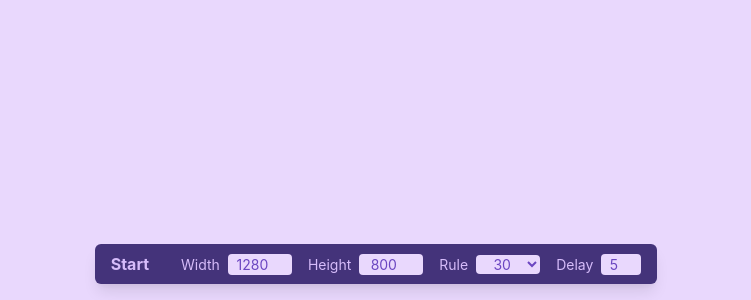
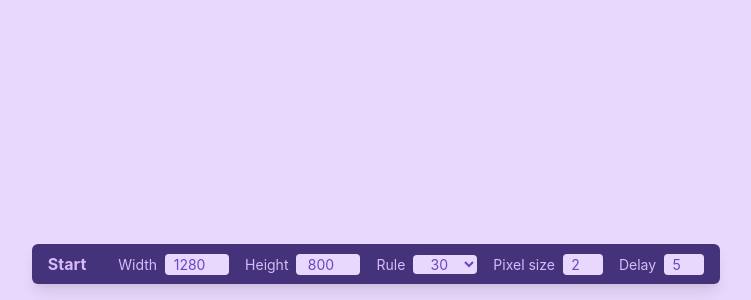
Before and after one commit to olvert/patterns, a Next.js app: page / in a window 1280 px wide. Shown: the part 500-800 px from the top of the page, without its empty margins (264-1015 px from the left). Built offline with nearby package versions, Linux system fonts and the light colour scheme.

Commit message:
add pixel size as option

```diff
--- a/logic/main.ts
+++ b/logic/main.ts
@@ -2,6 +2,7 @@ export type Config = {
   width: number,
   height: number,
   rule: string,
+  pixelSize: number,
   delay: number,
 }
 
@@ -41,10 +42,10 @@ const createNextRow = (currentRow: number[], rule: number[]): number[] => {
   return nextRow;
 };
 
-const drawRow = (context: CanvasRenderingContext2D, row: number[], rowIndex: number) => {
+const drawRow = (context: CanvasRenderingContext2D, row: number[], rowIndex: number, pixelSize: number) => {
   for (let i = 0; i < row.length; i += 1) {
     if (row[i] === 1) {
-      context.fillRect(i, rowIndex, 1, 1);
+      context.fillRect(i * pixelSize, rowIndex * pixelSize, pixelSize, pixelSize);
     }
   }
 };
@@ -57,7 +58,7 @@ export const computeAndDraw = async (context: CanvasRenderingContext2D, config:
   const rows = [axiom];
 
   for (let i = 0; i < config.height; i += 1) {
-    drawRow(context, rows[i], i);
+    drawRow(context, rows[i], i, config.pixelSize);
 
     const nextRow = createNextRow(rows[i], rule);
     rows.push(nextRow);
--- a/pages/index.tsx
+++ b/pages/index.tsx
@@ -33,6 +33,7 @@ const Home = (): JSX.Element => {
         width: mainRef.current.offsetWidth,
         height: mainRef.current.offsetHeight,
         rule: '30',
+        pixelSize: 2,
         delay: 5,
       });
     }
@@ -49,11 +50,11 @@ const Home = (): JSX.Element => {
           id="canvas"
           ref={canvasRef}
           className="absolute top-0"
-          width={config.width}
-          height={config.height}
+          width={config.width * config.pixelSize}
+          height={config.height * config.pixelSize}
           style={{
-            width: config.width,
-            height: config.height,
+            width: config.width * config.pixelSize,
+            height: config.height * config.pixelSize,
           }}
         >
         </canvas> }
@@ -113,6 +114,23 @@ const Home = (): JSX.Element => {
               <option value="30">30</option>
               <option value="90">90</option>
             </select>
+            <label htmlFor="pixel-size" className="text-purple-300 text-sm mr-2">
+              Pixel size
+            </label>
+            <input
+              className="bg-purple-200 text-purple-700 rounded text-center text-sm px-1 w-10 mr-4"
+              name="pixel-size"
+              id="pixel-size"
+              type="number"
+              min="0"
+              step="1"
+              value={config.pixelSize}
+              onChange={(event) => setConfig({
+                ...config,
+                pixelSize: parseInt(event.target.value, 10),
+              })}
+            >
+            </input>
             <label htmlFor="delay" className="text-purple-300 text-sm mr-2">
               Delay
             </label>
```
